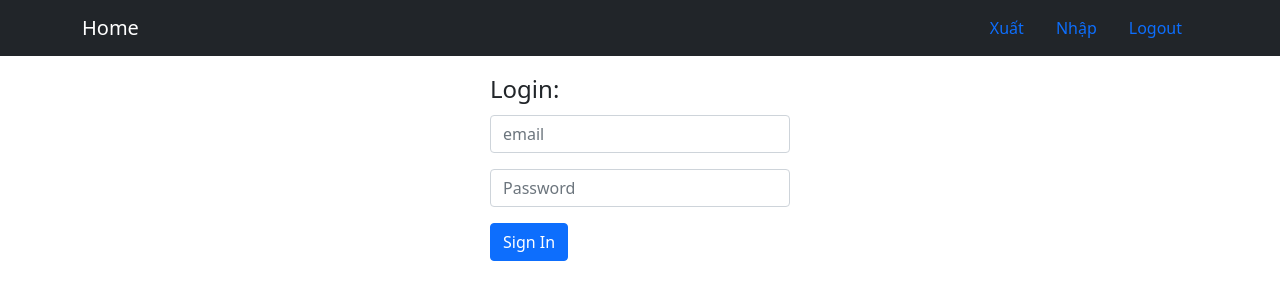
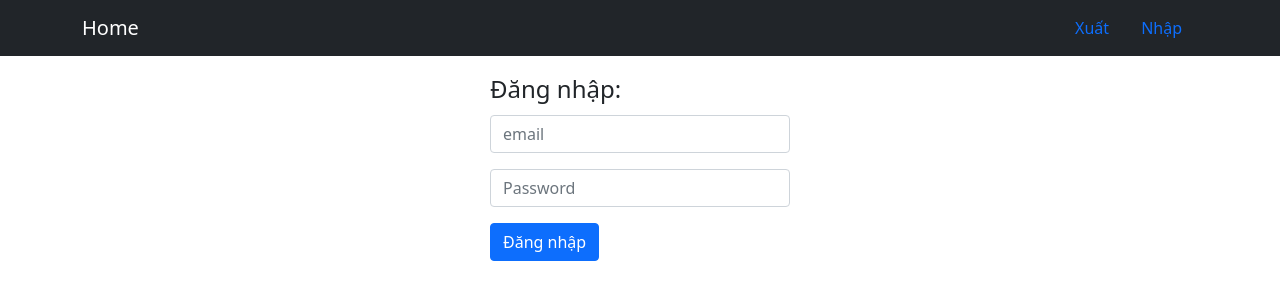
Before and after one commit to canhazn/ruouhinh-admin, a React (Create React App) app: page /login in a window 1280 px wide. Shown: the top 300 px of the page. Built offline with nearby package versions, Linux system fonts and the light colour scheme.

Commit message:
update login

```diff
--- a/src/components/Auth/Login.js
+++ b/src/components/Auth/Login.js
@@ -11,6 +11,7 @@ export default function Login() {
     });
 
     const [formData, updateFormData] = useState(initialFormData);
+    const [loading, updateLoading] = useState(false)
 
     const handleChange = (e) => {
         updateFormData({
@@ -22,11 +23,12 @@ export default function Login() {
     const handleSubmit = (e) => {
         e.preventDefault();
         console.log(formData);
+        updateLoading(true);
 
         authService.login(formData.email, formData.password).then(res => {
             history.push('/');
+            updateLoading(false);
         })
-
     };
 
     return (
@@ -45,7 +47,7 @@ export default function Login() {
 
 
             <form className="m-auto form-login">
-                <legend>Login:</legend>
+                <legend>Đăng nhập:</legend>
                 <div class="position-relative form-group mb-3">
                     <input required id="email" placeholder="email" name="email" onChange={handleChange} className="form-control" />
                 </div>
@@ -54,7 +56,12 @@ export default function Login() {
                     <input required name="password" placeholder="Password" type="password" id="password" onChange={handleChange} className="form-control" />
                 </div>
 
-                <button type="submit" className="btn btn-primary" onClick={handleSubmit}>Sign In</button>
+                <button type="submit" className="btn btn-primary" onClick={handleSubmit} disabled={loading}>
+                    <span >Đăng nhập</span>
+                    {loading && <div class="ms-3 spinner-border spinner-border-sm" role="status">
+                        <span class="sr-only"></span>
+                    </div>}
+                </button>
             </form>
         </div>
 
--- a/src/components/TopNav.js
+++ b/src/components/TopNav.js
@@ -1,21 +1,46 @@
-import React from 'react';
+import React, { useState } from 'react';
+import { useHistory,  useLocation, matchPath } from 'react-router-dom';
+import { authService } from './Auth/authService';
 import { Link } from 'react-router-dom';
 
-class TopNav extends React.Component {
-    render() {
+export default function TopNav(props) {
+    const history = useHistory();
+    const [loading, updateLoading] = useState(false)
+
+    const isLoginMatch = !!matchPath(
+        useLocation().pathname,
+        '/login/'
+    );
+
+
+    const onLogout = () => {
+        updateLoading(true);
+
+        authService.logout().then(res => {
+            history.push('/');
+            updateLoading(false);
+        })
+    };
+
     return (
         <nav className="navbar navbar-expand-lg navbar-dark bg-dark">
             <div className="container">
                 <Link className="navbar-brand" to="/xuat/">Home</Link>
                 <div className="mr-0" id="navbarNav">
-                        <Link className="nav-link d-inline-block" to="/xuat/">Xuất</Link>
-                        <Link className="nav-link d-inline-block" to="/material/">Nhập</Link>
-                        <Link className="nav-link d-inline-block" to="/logout/">Logout</Link>
+                    <Link className="nav-link d-inline-block text-primary" to="/xuat/">Xuất</Link>
+                    <Link className="nav-link d-inline-block text-primary" to="/material/">Nhập</Link>
+                    {!isLoginMatch &&
+                        <div className="nav-link d-inline-block text-primary cursor-pointer" onClick={onLogout} >
+                            <span >Đăng xuất</span>
+                            {loading &&
+                                <div class="ms-2 spinner-border spinner-border-sm" role="status">
+                                    <span class="sr-only"></span>
+                                </div>
+                            }
+                        </div>
+                    }
                 </div>
             </div>
         </nav>
     );
 }
-}
-
-export default TopNav;
```
Also changed, not shown: 1 other file (tests, documents, lock files or other folders). Lines whose indentation alone changed are shown as unchanged.
